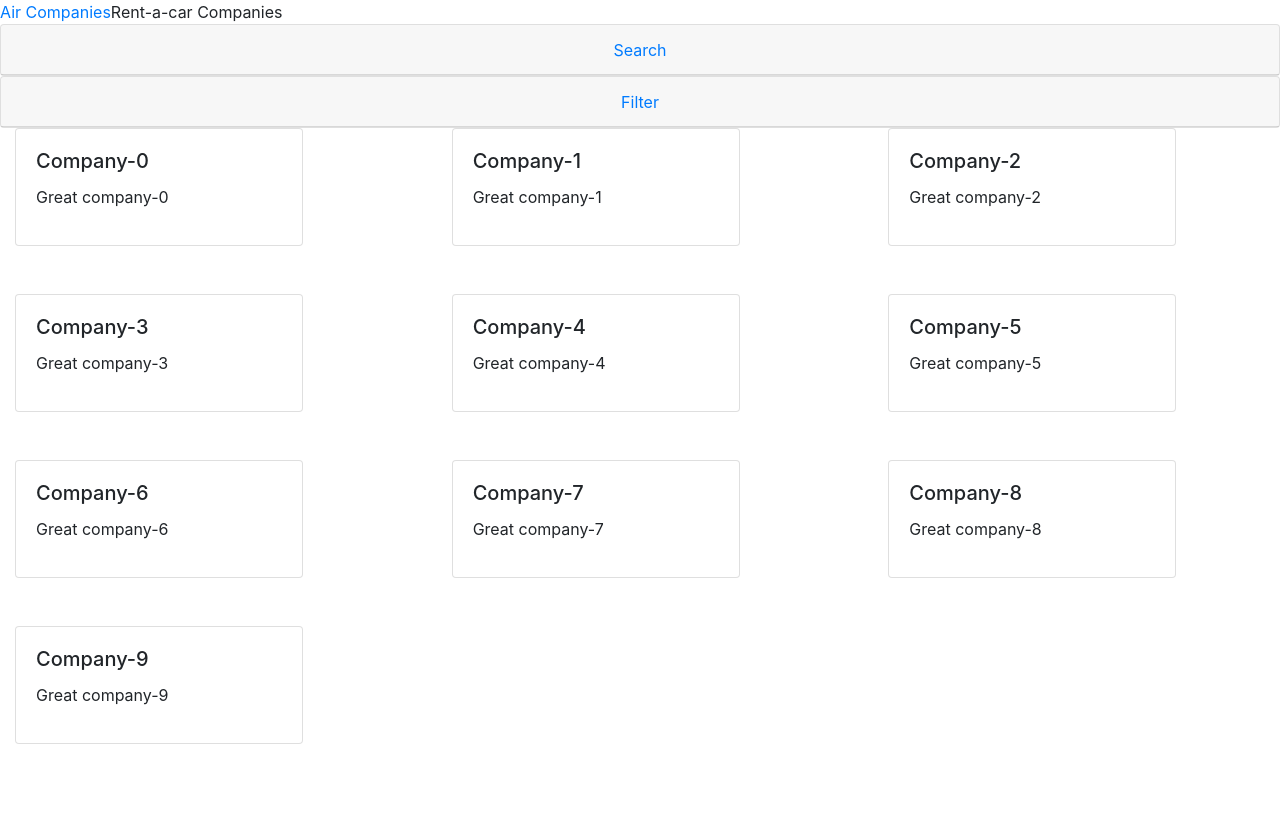
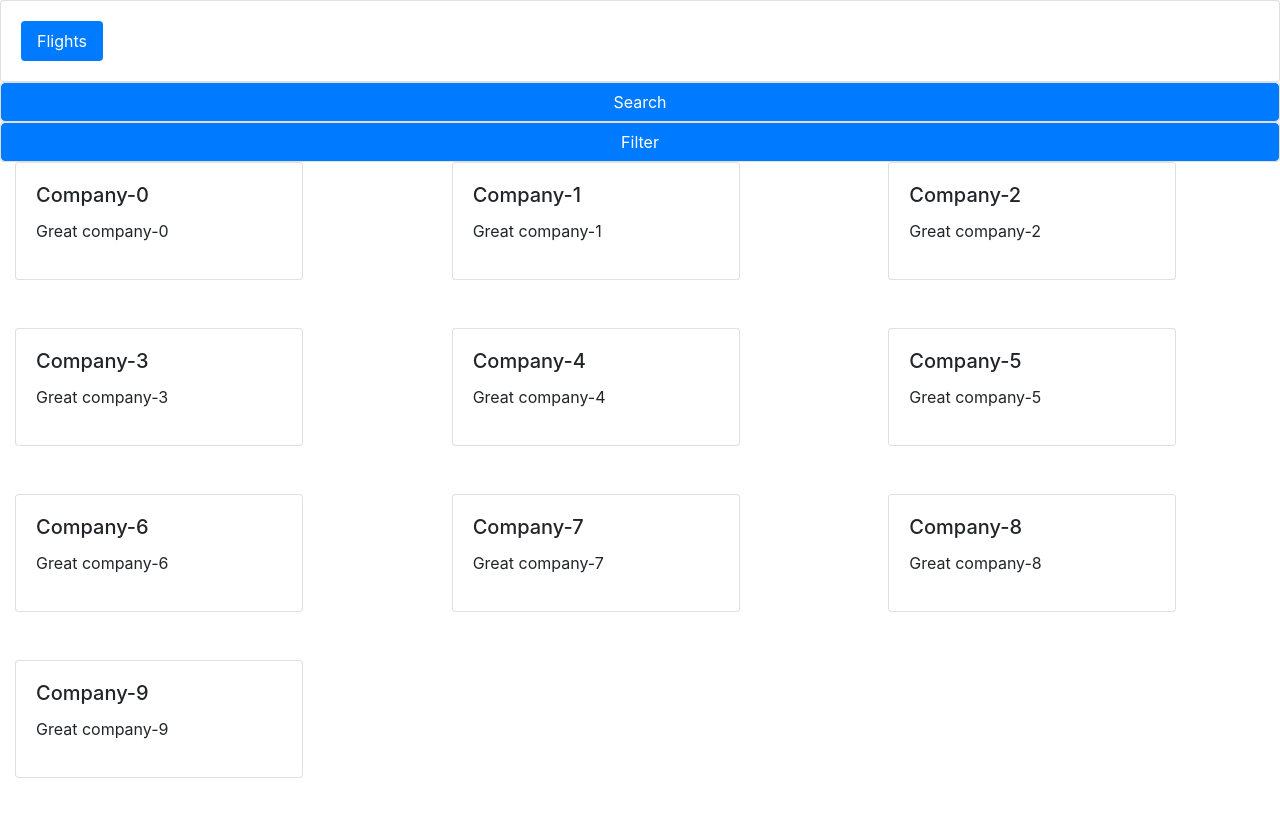
Before and after one commit to DejanJovanic/ProjekatWeb, an Angular app in the folder BookingApp/: page /Airlines in a window 1280 px wide. Shown: the top 814 px of the page. Built offline with nearby package versions, Linux system fonts and the light colour scheme.

Commit message:
doradjen nav bar

```diff
--- a/BookingApp/src/app/Airline/airline-filter/airline-filter.component.html
+++ b/BookingApp/src/app/Airline/airline-filter/airline-filter.component.html
@@ -1,5 +1,5 @@
 <div class="card">
-    <div class="card-header btn btn-link" id="flight-filter" (click)="isCollapsed = !isCollapsed"
+    <div class="btn btn-primary" id="flight-filter" (click)="isCollapsed = !isCollapsed"
     [attr.aria-expanded] = "!isCollapsed" aria-controls="flight-filter-content" style="cursor: pointer;">
         Filter
     </div>
--- a/BookingApp/src/app/Airline/airline-search/airline-search.component.html
+++ b/BookingApp/src/app/Airline/airline-search/airline-search.component.html
@@ -1,5 +1,5 @@
 <div class="card">
-    <div class="card-header btn btn-link" type="button" id="flight-search" (click)="isCollapsed = !isCollapsed"
+    <div class="btn btn-primary" id="flight-search" (click)="isCollapsed = !isCollapsed"
     [attr.aria-expanded] = "!isCollapsed" aria-controls="flight-search-content" style="cursor: pointer;">
         Search
     </div>
--- a/BookingApp/src/app/Shared/MainComponent/main/main.component.html
+++ b/BookingApp/src/app/Shared/MainComponent/main/main.component.html
@@ -1,5 +1,2 @@
-<nav>
-    <a [routerLink]="['/Airlines']" routerLinkActive="router-link-active">Air Companies</a>
-    <a>Rent-a-car Companies</a>
-</nav>
+<app-nav-bar-unregistered [links] = links></app-nav-bar-unregistered>
 <router-outlet></router-outlet>
--- a/BookingApp/src/app/Shared/MainComponent/main/main.component.ts
+++ b/BookingApp/src/app/Shared/MainComponent/main/main.component.ts
@@ -1,4 +1,5 @@
 import { Component, OnInit } from '@angular/core';
+import { Router } from '@angular/router';
 
 @Component({
   selector: 'app-root',
@@ -7,9 +8,14 @@ import { Component, OnInit } from '@angular/core';
 })
 export class MainComponent implements OnInit {
 
-  constructor() { }
+  public links;
+  constructor(private router : Router) { }
 
   ngOnInit(): void {
+     this.links = [
+      {title : "Flights" , route : "/Airlines"}
+    ];
+    this.router.navigate(['/Airlines'])
   }
 
 }
--- /dev/null
+++ b/BookingApp/src/app/Shared/NavBars/nav-bar-unregistered/nav-bar-unregistered.component.html
@@ -0,0 +1,11 @@
+<div class="card">
+    <div class="card-body">
+        <ul ngbNav  class="nav-pills">
+            <li ngbNavItem *ngFor="let link of links">
+                <a ngbNavLink [routerLink]="link.route" routerLinkActive="active">
+                    {{link.title}}
+                </a>
+            </li>
+        </ul>
+    </div>
+</div>
--- /dev/null
+++ b/BookingApp/src/app/Shared/NavBars/nav-bar-unregistered/nav-bar-unregistered.component.ts
@@ -0,0 +1,20 @@
+import { Component, OnInit, Input } from '@angular/core';
+
+@Component({
+  selector: 'app-nav-bar-unregistered',
+  templateUrl: './nav-bar-unregistered.component.html',
+  styleUrls: ['./nav-bar-unregistered.component.css']
+})
+
+
+export class NavBarUnregisteredComponent implements OnInit {
+
+  @Input() links;
+
+
+  constructor() { }
+
+  ngOnInit(): void {
+  }
+
+}
--- a/BookingApp/src/app/app.module.ts
+++ b/BookingApp/src/app/app.module.ts
@@ -13,10 +13,8 @@ import { AirlineSearchComponent } from './Airline/airline-search/airline-search.
 import { Routes, RouterModule } from '@angular/router';
 import { AirlineGetterService } from './Airline/Services/AirlineGetter/airline-getter.service';
 import { NgbModule } from '@ng-bootstrap/ng-bootstrap';
+import { NavBarUnregisteredComponent } from './Shared/NavBars/nav-bar-unregistered/nav-bar-unregistered.component';
 
-const appRoutes : Routes = [
-  {path : 'Airlines', component: AirlineMainComponent}
-]
 
 @NgModule({
   declarations: [
@@ -27,13 +25,14 @@ const appRoutes : Routes = [
     AirlineHolderComponent,
     AirlineFilterComponent,
     AirlineSearchComponent,
-    AirlinePanelComponent
+    AirlinePanelComponent,
+    NavBarUnregisteredComponent
+
   ],
   imports: [
     NgbModule,
     BrowserModule,
-    AppRoutingModule,
-    RouterModule.forRoot(appRoutes, {enableTracing : true})
+    AppRoutingModule
   ],
   providers: [],
   bootstrap: [MainComponent]
```
Also changed, not shown: BookingApp/src/app/Shared/NavBars/nav-bar-unregistered/nav-bar-unregistered.component.css (added), 1 other file (tests, documents, lock files or other folders).
